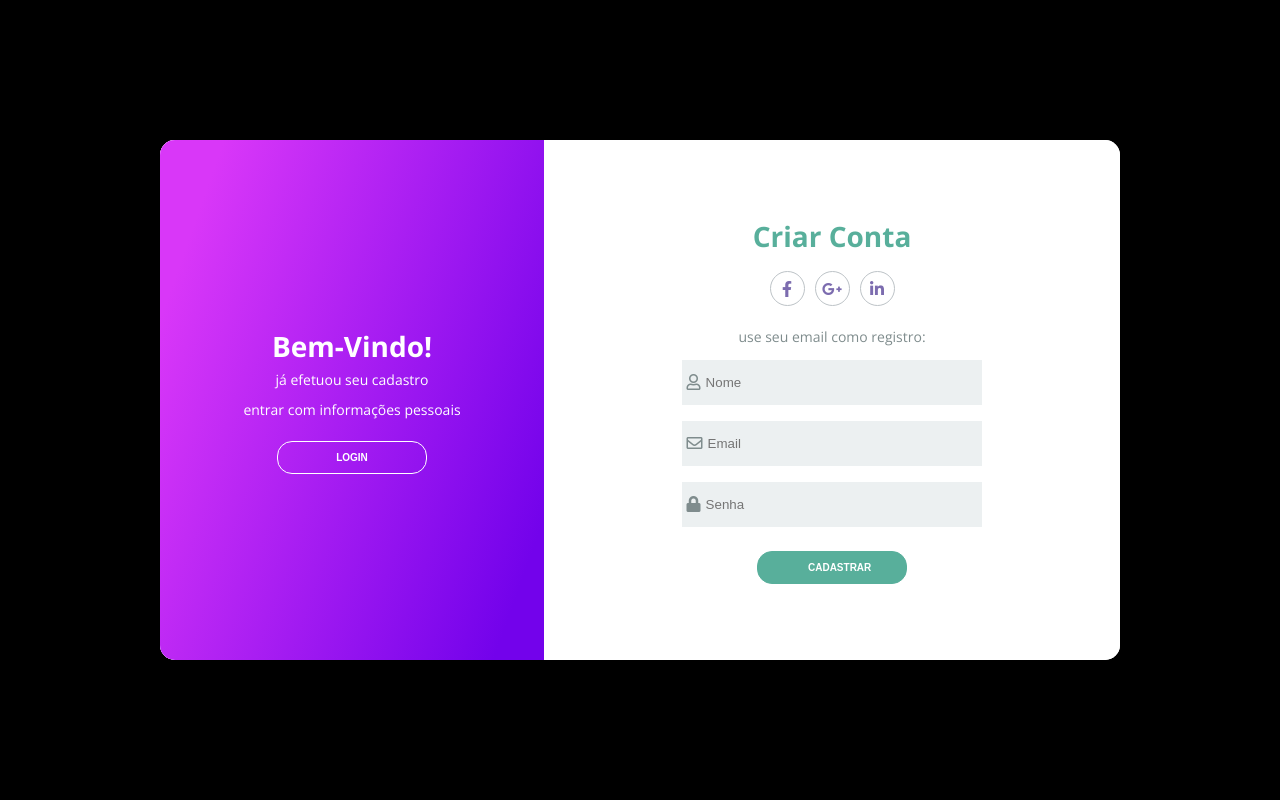
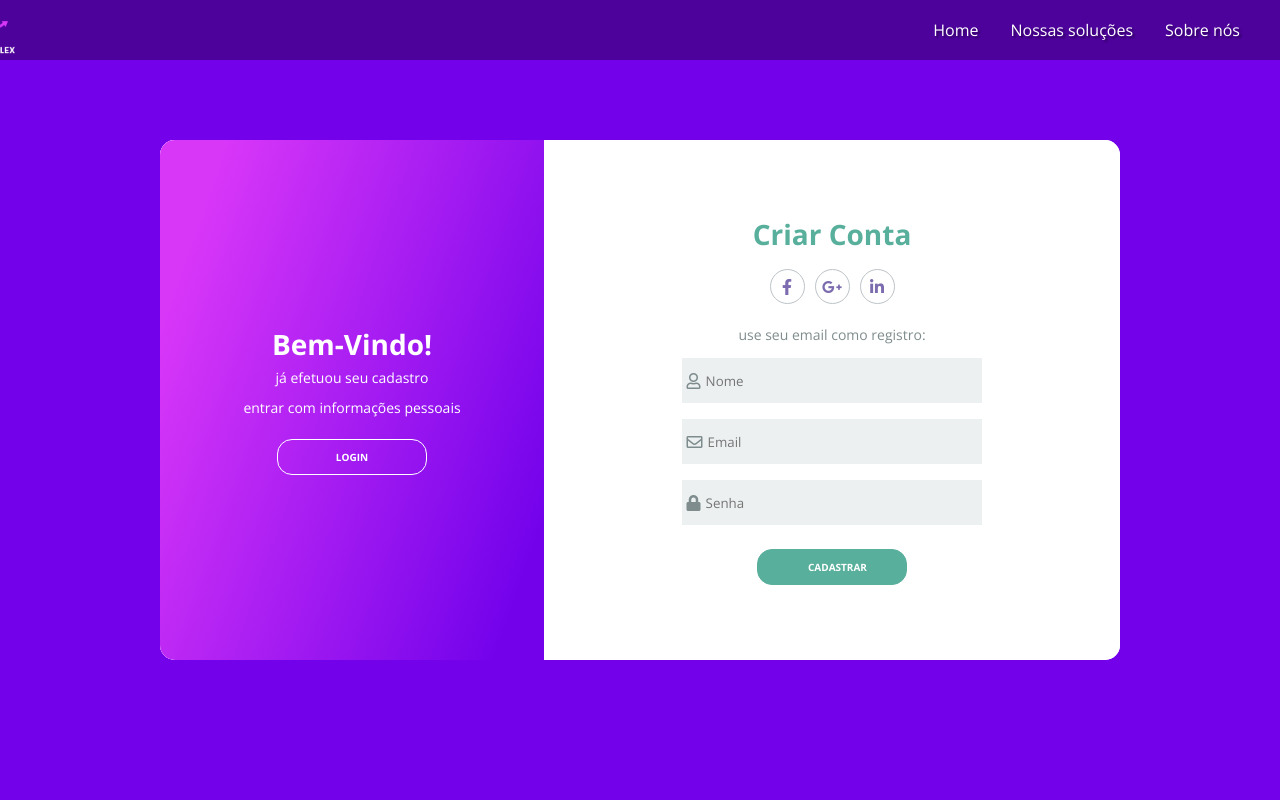
Before and after one commit to senacuser/Projeto-Integrador, a Flask app: page /cadastro in a window 1280 px wide. Run offline with Flask 3, Linux system fonts and the light colour scheme; some libraries are stand-ins or nearby versions.

Commit message:
#atualizando

```diff
--- a/app.py
+++ b/app.py
@@ -2,7 +2,6 @@
 import smtplib
 from email.mime.text import MIMEText
 import mysql.connector
-
 app = Flask(__name__)
 
 # Configuração do banco de dados
--- a/static/style.css
+++ b/static/style.css
@@ -6,13 +6,14 @@
 }
 body {
   font-family: "Open Sans", sans-serif;
+  background-color: #7302eb;
 }
 .container {
   display: flex;
   justify-content: center;
   align-items: center;
   height: 100vh;
-  background-color: #000000;
+
 }
 .content {
   background-color: #fff;
--- a/static/stylehome.css
+++ b/static/stylehome.css
@@ -33,7 +33,7 @@
 
 header {
     width: 100%;
-    background-color: hsla(0, 0%, 0%, 0.5);
+    background-color: #3b0474ab;
     padding: 0 2rem;
     position: fixed;
     backdrop-filter: blur(2px);
@@ -51,15 +51,17 @@
 }
 
 .navbar .logo {
-    width: 85px;
-    margin-top: 0;
-    margin-left: -20px;
+
+    height: 90px;
+    margin-top: 8px;
+    margin-left: -100px;
     cursor: pointer;
 }
 
 .navbar .links {
     display: flex;
     gap: 2rem;
+    margin-left: 580px;
     text-shadow: 2px 2px 2px rgba(0,0,0,0.4);
 }
 
@@ -90,7 +92,7 @@
 .banner {
     width: 100%;
     height: 100vh;
-    background-image: url(../imagem/backhome.jpg);
+    background-image: url(../imagem/backhome.png);
     background-repeat: no-repeat;
     background-size: cover;
 }
@@ -100,8 +102,8 @@
     height: calc(100vh - 165px);
     display: flex;
     flex-direction: column;
-    margin-top: -425px;
-    margin-left: 210px;
+    margin-top: -450px;
+    margin-left: 180px;
     font-weight: bold;
     font-size: 25px;
 }
--- a/templates/cadastro.html
+++ b/templates/cadastro.html
@@ -6,12 +6,29 @@
         <meta http-equiv="X-UA-Compatible" content="ie=edge">
         <title>Login</title>
         <link rel="stylesheet" href="../static/style.css">
+        <link rel="stylesheet" href="../static/stylehome.css">
         <link rel="stylesheet"
             href="https://use.fontawesome.com/releases/v5.8.2/css/all.css"
             integrity="sha384-oS3vJWv+0UjzBfQzYUhtDYW+Pj2yciDJxpsK1OYPAYjqT085Qq/1cq5FLXAZQ7Ay"
             crossorigin="anonymous">
     </head>
     <body>
+        <header>
+            <div class="navbar">
+                <a href="../templates/index.html"><img  class="logo" src="../imagem/logohome.png"></a>
+                <ul class="links">
+                    <li><a href="../templates/index.html">Home</a></li>
+                    <li><a href="#socucoes">Nossas soluções</a></li>
+                    <li><a href="#quemsomos">Sobre nós</a></li>
+
+                </ul>
+
+            </div>
+        </header>
+
+
+
+
         <div class="container">
             <div class="content first-content">
                 <div class="first-column">
--- a/templates/index.html
+++ b/templates/index.html
@@ -9,14 +9,15 @@
     <title>Finançaflex</title>
 </head>
 <body>
-    <header>
+
+    <header id="faixa">
         <div class="navbar">
             <img  class="logo" src="../imagem/logohome.png">
             <ul class="links">
                 <li><a href="Nossas soluções">Nossas soluções</a></li>
                 <li><a href="Sobre nós">Sobre nós</a></li>
             </ul>
-            <a href="" class="action_btn">ACESSE</a>
+            <a href="../templates/cadastro.html" class="action_btn">ACESSAR</a>
         </div>
     </header>
     <section class="banner"></section>
```
Also changed, not shown: imagem/backhome.png (added).
